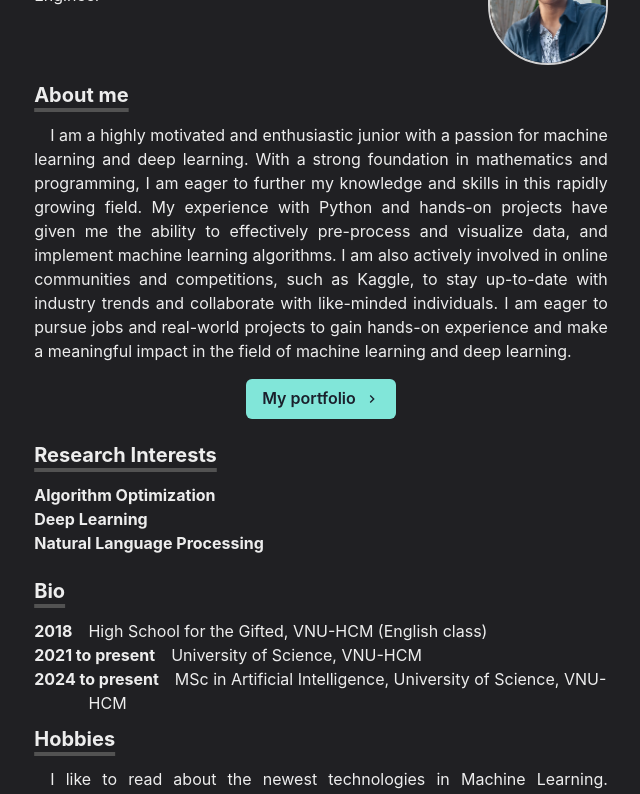
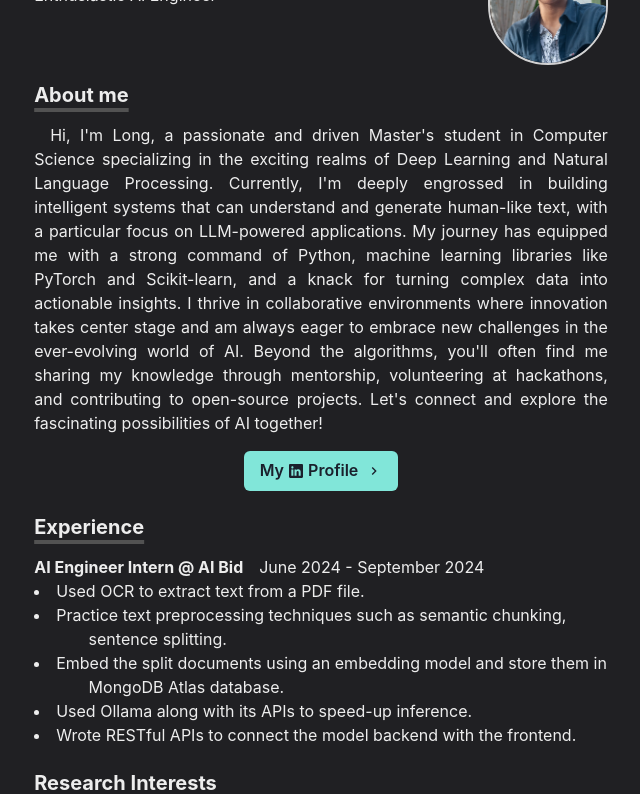
Before and after one commit to NoAtmosphere0/portfolio_website, a Next.js app: page / in a window 1280 px wide. Shown: the part 280-1074 px from the top of the page, without its empty margins (319-959 px from the left). Built offline with nearby package versions, Linux system fonts and the light colour scheme.

Commit message:
update website with experience section

```diff
--- a/pages/index.js
+++ b/pages/index.js
@@ -29,15 +29,15 @@ const Page = () => {
                 mt={5}
                 align="center"
             >
-                Hi, I&apos;m a junior and a Master &apos;s candidate from the University of Science, VNU-HCM.{' '}
-                <br></br>I major in Information Technology.
+                Hi, I&apos;m a senior and a Master &apos;s candidate from the University of Science, VNU-HCM.{' '}
+                <br></br>I major in Information Technology. But I mostly work with LLMs.
             </Box>
             <Box display={{ md: 'flex' }}>
                 <Box flexGrow={1}>
                     <Heading as="h2" variant="page-title">
                         Đặng Hoàng Long
                     </Heading>
-                    <p>IT Undergraduate | MSc AI Candidate | Enthusiastic ML Engineer</p>
+                    <p>IT Undergraduate | M.Sc. Computer Science Candidate | Enthusiastic AI Engineer</p>
                 </Box>
                 <Box
                     flexShrink={0}
@@ -64,12 +64,12 @@ const Page = () => {
                 </Heading>
 
                 {/* About me content */}
-                <Paragraph>I am a highly motivated and enthusiastic junior with a passion for machine learning and deep learning.
-                    With a strong foundation in mathematics and programming, I am eager to further my knowledge and skills in this rapidly growing field.
-                    My experience with Python and hands-on projects have given me the ability to effectively pre-process and visualize data, and implement machine learning algorithms.
-                    I am also actively involved in online communities and competitions, such as Kaggle, to stay up-to-date with industry trends and collaborate with like-minded individuals.
-                    I am eager to pursue jobs and real-world projects to gain hands-on experience and make a meaningful impact in the field of machine learning and deep learning.
-
+                <Paragraph>Hi, I'm Long, a passionate and driven Master's student in Computer Science specializing in the exciting realms of Deep Learning and Natural Language Processing.
+                    Currently, I'm deeply engrossed in building intelligent systems that can understand and generate human-like text, with a particular focus on LLM-powered applications.
+                    My journey has equipped me with a strong command of Python, machine learning libraries like PyTorch and Scikit-learn, and a knack for turning complex data into actionable insights.
+                    I thrive in collaborative environments where innovation takes center stage and am always eager to embrace new challenges in the ever-evolving world of AI.
+                    Beyond the algorithms, you'll often find me sharing my knowledge through mentorship, volunteering at hackathons, and contributing to open-source projects.
+                    Let's connect and explore the fascinating possibilities of AI together!
                 </Paragraph>
 
                 <Box align="center" my={4}>
@@ -78,10 +78,33 @@ const Page = () => {
                             colorScheme="teal"
                             rightIcon={<ChevronRightIcon />}
                         >
-                            My portfolio
+                            My&nbsp;<IoLogoLinkedin/>&nbsp;Profile
                         </Button>
                     </NextLink>
                 </Box>
+            </Section>
+
+            <Section delay={0.2}>
+                {/* Experience */}
+                <Heading as="h3" variant="section-title" align="left">
+                    Experience
+                </Heading>
+                <Paragraph>
+                <BioSection align="left">
+                    <BioYear>AI Engineer Intern @ AI Bid</BioYear>
+                    June 2024 - September 2024
+                    <br></br>
+                        <li>Used OCR to extract text from a PDF file.</li>
+                        <li>Practice text preprocessing techniques such as semantic chunking, sentence splitting.</li>
+                        <li>Embed the split documents using an embedding model and store them in MongoDB Atlas database.</li>
+                        <li>Used Ollama along with its APIs to speed-up inference.</li>
+                        <li>Wrote RESTful APIs to connect the model backend with the frontend.</li>
+
+
+
+                </BioSection>
+
+                </Paragraph>
             </Section>
 
             <Section delay={0.2}>
@@ -91,7 +114,7 @@ const Page = () => {
                 </Heading>
                 <Paragraph>
                     <BioSection>
-                        <BioYear align="left" padding-right="4em">Algorithm Optimization</BioYear>
+                        <BioYear align="left" padding-right="4em">Efficient AI</BioYear>
                     </BioSection>
                     <BioSection>
                         <BioYear align="left" padding-right="4em">Deep Learning</BioYear>
@@ -119,14 +142,14 @@ const Page = () => {
                 </BioSection>
                 <BioSection align="left">
                     <BioYear>2024 to present</BioYear>
-                    MSc in Artificial Intelligence, University of Science, VNU-HCM
+                    M.Sc. in Computer Science, University of Science, VNU-HCM
                 </BioSection>
 
-                {/* Hobbies section */}
+                {/* Hobbies section
                 <Heading as="h3" variant="section-title" align="left">
                     Hobbies
                 </Heading>
-                <Paragraph>I like to read about the newest technologies in Machine Learning. Sometimes I even search around for cool datasets and I will try to analyze it.</Paragraph>
+                <Paragraph>I am passi.</Paragraph> */}
             </Section>
 
             <Section delay={0.3}>
```
